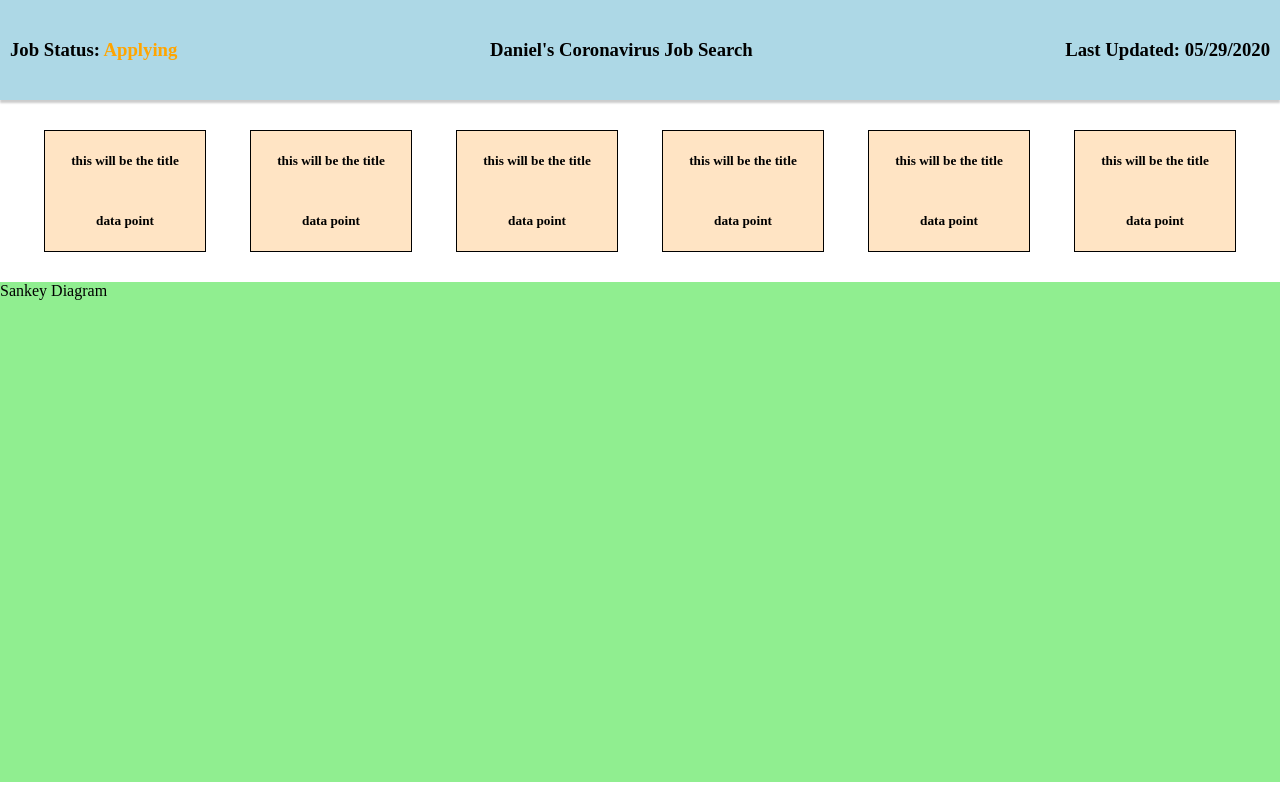
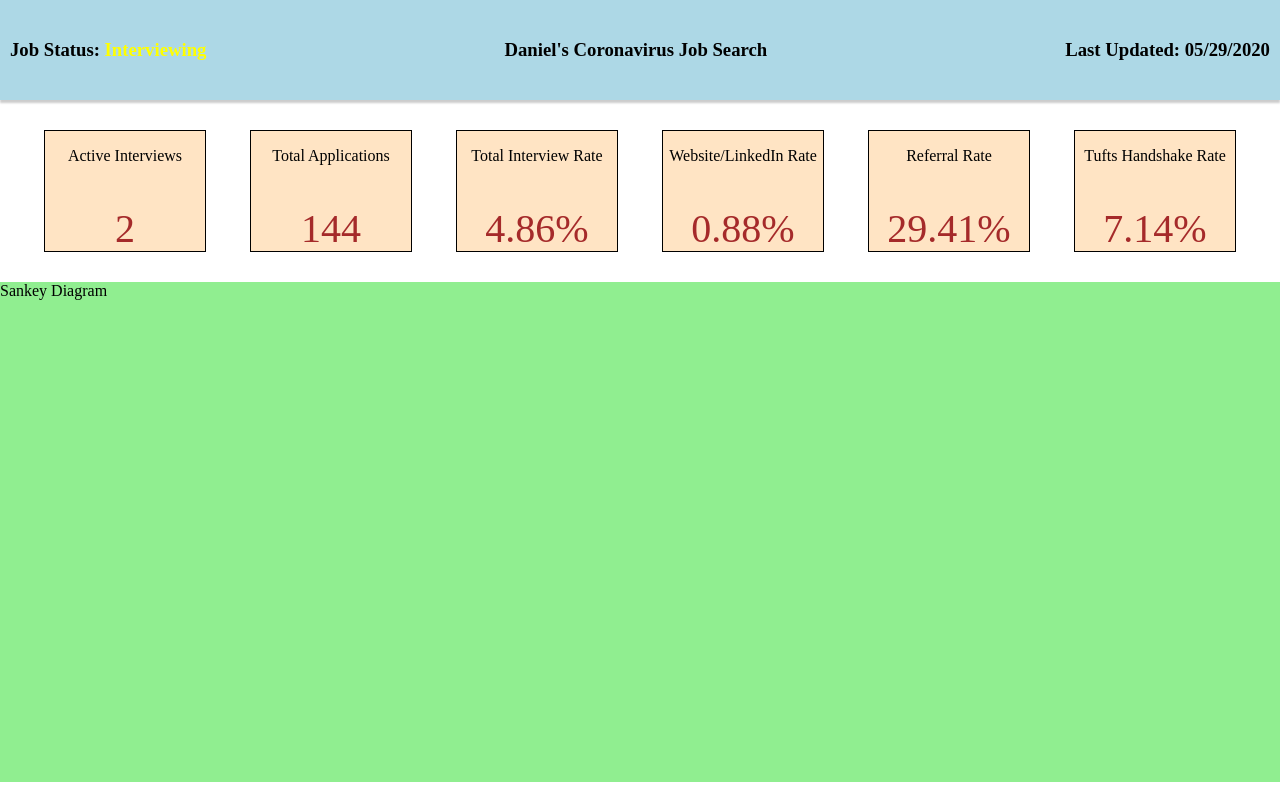
Before and after one commit to dbaigel1/jobsearch, a React app: page / in a window 1280 px wide. Shown: the top 800 px of the page. Built offline with nearby package versions, Linux system fonts and the light colour scheme.

Commit message:
added data calculations for KPIs

```diff
--- a/package.json
+++ b/package.json
@@ -35,9 +35,12 @@
   },
   "dependencies": {
     "css-loader": "^3.5.3",
+    "d3": "^5.16.0",
+    "d3-fetch": "^1.1.2",
     "file-loader": "^6.0.0",
     "moment": "^2.26.0",
     "react": "^16.13.1",
+    "react-d3": "^0.4.0",
     "react-dom": "^16.13.1",
     "react-router": "^5.2.0",
     "style-loader": "^1.2.1"
--- a/public/app.css
+++ b/public/app.css
@@ -40,6 +40,8 @@ body {
     display: flex;
     justify-content: space-evenly;
     margin-top: 30px;
+    margin-bottom: 30px;
+
 
 }
 
@@ -48,12 +50,17 @@ body {
     height: 120px;
     border: 1px solid black;
     background-color: bisque;
-    display: flex;
-    flex-direction: column;
-    align-items: center;
-    justify-content: center;
+    text-align: center;
 
 }
+
+#kpiVal {
+    color: brown;
+    font-size: 40px;
+
+}
+
+/*chart*/
 
 .chart {
     width: 100%;
@@ -66,6 +73,7 @@ body {
     background-color: blueviolet;
     margin-top: 30px;
     height: 200px;
+    width: 100%;
 }
 
 .footer {
--- a/src/components/App.js
+++ b/src/components/App.js
@@ -1,23 +1,90 @@
-import React from "react"
+import React, {useState, useEffect} from "react"
 import Header from "./Header"
 import KPI from "./KPI"
 import Chart from "./Chart"
 import Writeup from "./Writeup"
 import Footer from "./Footer"
+import {csv} from 'd3'
+import moment from 'moment'
 
 const App = () => {
+	const [totalData, setData] = useState("")
+	const [allApps, setAllApps] = useState(0)
+	const [totalReponse, setTotalReponse] = useState(0)
+	const [referralRate, setReferral] = useState(0)
+	const [WLRate, setWL] = useState(0)
+	const [tuftsRate, setTufts] = useState(0)
+	const [status, setStatus] = useState("")
+	const [currentDate, setDate] = useState("")
+	const numActiveInterviews = 2
+
+	useEffect(() => {
+		setDate(moment().format('MM/DD/YYYY'))
+		//can be: Applying, Interviewing, Accepted, Shelved
+		let accepted = false
+		if(numActiveInterviews > 0) {
+			setStatus("Interviewing")
+		}
+		else {
+			accepted ? setStatus("Accepted") : setStatus("Applying")
+		}
+
+
+		csv('JobSearchDataTotals.csv')
+		.then(data => {
+			console.log(data[0])
+			setData(data[0])
+			calculateValues(data[0])
+		})
+		.catch(err => console.log(err))
+	}, [])
+
+	const calculateValues = data => {
+		let allApps = 0
+		let cumRes = 0
+		let rRate = 0
+		let wlRate = 0
+		let tRate = 0
+
+		allApps += parseInt(data["Total LinkedIn"],10) + parseInt(data["Total Website"],10) + parseInt(data["Total Referral"],10) + parseInt(data["Total Tufts"],10)
+
+		cumRes = Number(data["Total Response Rate"]) * 100
+		cumRes = cumRes.toFixed(2)
+		cumRes += '%'
+
+		rRate = (Number(data["Referral Success Rate"]) * 100).toFixed(2)
+		rRate += '%'
+
+		let totalWL = parseInt(data["Total LinkedIn"],10) + parseInt(data["Total Website"],10)
+
+		let wAppsSuccess = Number(data["Website Success Rate"]) * parseInt(data["Total Website"], 10)
+		let lAppsSuccess = Number(data["LinkedIn Success Rate"]) * parseInt(data["Total LinkedIn"], 10)
+		wlRate = (((wAppsSuccess + lAppsSuccess) / totalWL)*100).toFixed(2)
+		wlRate += '%'
+
+		tRate = (Number(data["Tufts Success Rate"]) * 100).toFixed(2)
+		tRate += '%'
+
+		setAllApps(allApps)
+		setTotalReponse(cumRes)
+		setReferral(rRate)
+		setTufts(tRate)
+		setWL(wlRate)
+	}
 
 	return (
 		<div>
-			<Header/>
+			<Header data = {numActiveInterviews} status = {status} date = {currentDate}/>
 
 			<div className="kpiContainer">
-				<KPI />
-				<KPI />
-				<KPI />
-				<KPI />
-				<KPI />
-				<KPI />
+
+				<KPI title="Active Interviews" data={numActiveInterviews}/>
+
+				<KPI title="Total Applications" data={allApps}/>
+				<KPI title="Total Interview Rate" data={totalReponse}/>
+				<KPI title="Website/LinkedIn Rate" data={WLRate}/>
+				<KPI title="Referral Rate" data={referralRate}/>
+				<KPI title="Tufts Handshake Rate" data={tuftsRate}/>
 			</div>
 
 			<Chart />
--- a/src/components/Header.js
+++ b/src/components/Header.js
@@ -1,16 +1,11 @@
-import React from 'react'
-import moment from 'moment'
+import React, {useState, useEffect} from 'react'
 
-const Header = () => {
-    const currentDate = moment().format('MM/DD/YYYY')
-    console.log(currentDate)
-    //can be: Applying, Interviewing, Accepted, Shelved
-    const status = "Applying"
+const Header = (props) => {
     return (
         <div className="headerContainer">
-            <h3 id="jobStatus">Job Status: <span id={`jobStatus${status}`}>{status}</span></h3>
+            <h3 id="jobStatus">Job Status: <span id={`jobStatus${props.status}`}>{props.status}</span></h3>
             <h3>Daniel's Coronavirus Job Search</h3>
-            <h3 id="date">Last Updated: {currentDate}</h3>
+            <h3 id="date">Last Updated: {props.date}</h3>
         </div>
     )
 }
--- a/src/components/KPI.js
+++ b/src/components/KPI.js
@@ -3,8 +3,8 @@ import React from 'react'
 const KPI = (props) => {
     return (
         <div className="KPI">
-            <h5>this will be the title</h5>
-            <h5>data point</h5>
+            <p>{props.title}</p>
+            <p id="kpiVal">{props.data}</p>
         </div>
     )
 }
--- a/webpack.config.js
+++ b/webpack.config.js
@@ -22,7 +22,7 @@ module.exports = {
             use: ['style-loader', 'css-loader'],
          },
          {
-            test: /\.(png|j?g|svg|gif)?$/,
+            test: /\.(png|j?g|svg|gif|csv)?$/,
             use: 'file-loader'
          }
 ]
```
Also changed, not shown: JobSearchData - Totals.csv (deleted), JobSearchDataSankeyData.csv (renamed from JobSearchData - SankeyData.csv), public/JobSearchDataTotals.csv (added), 1 other file (tests, documents, lock files or other folders).
